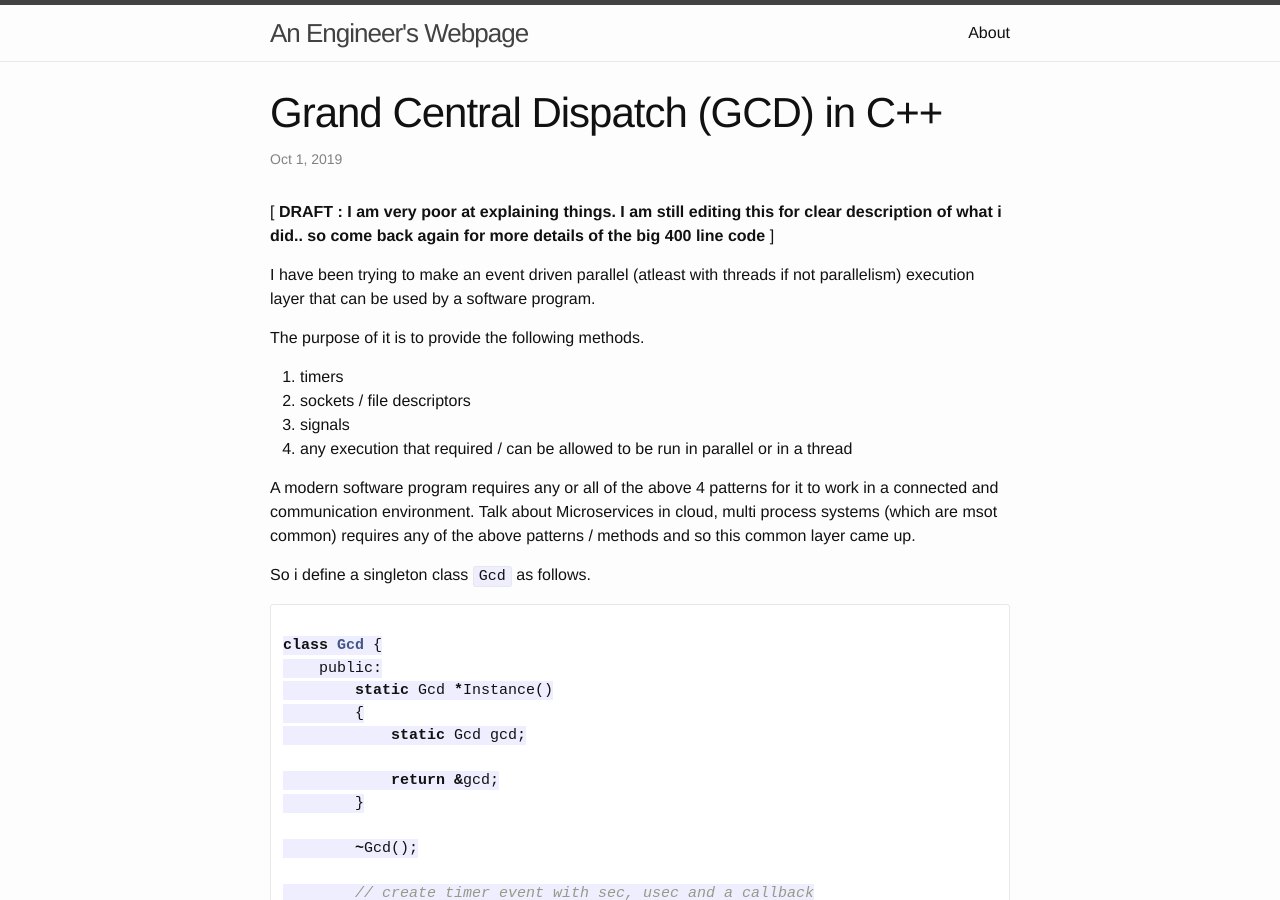
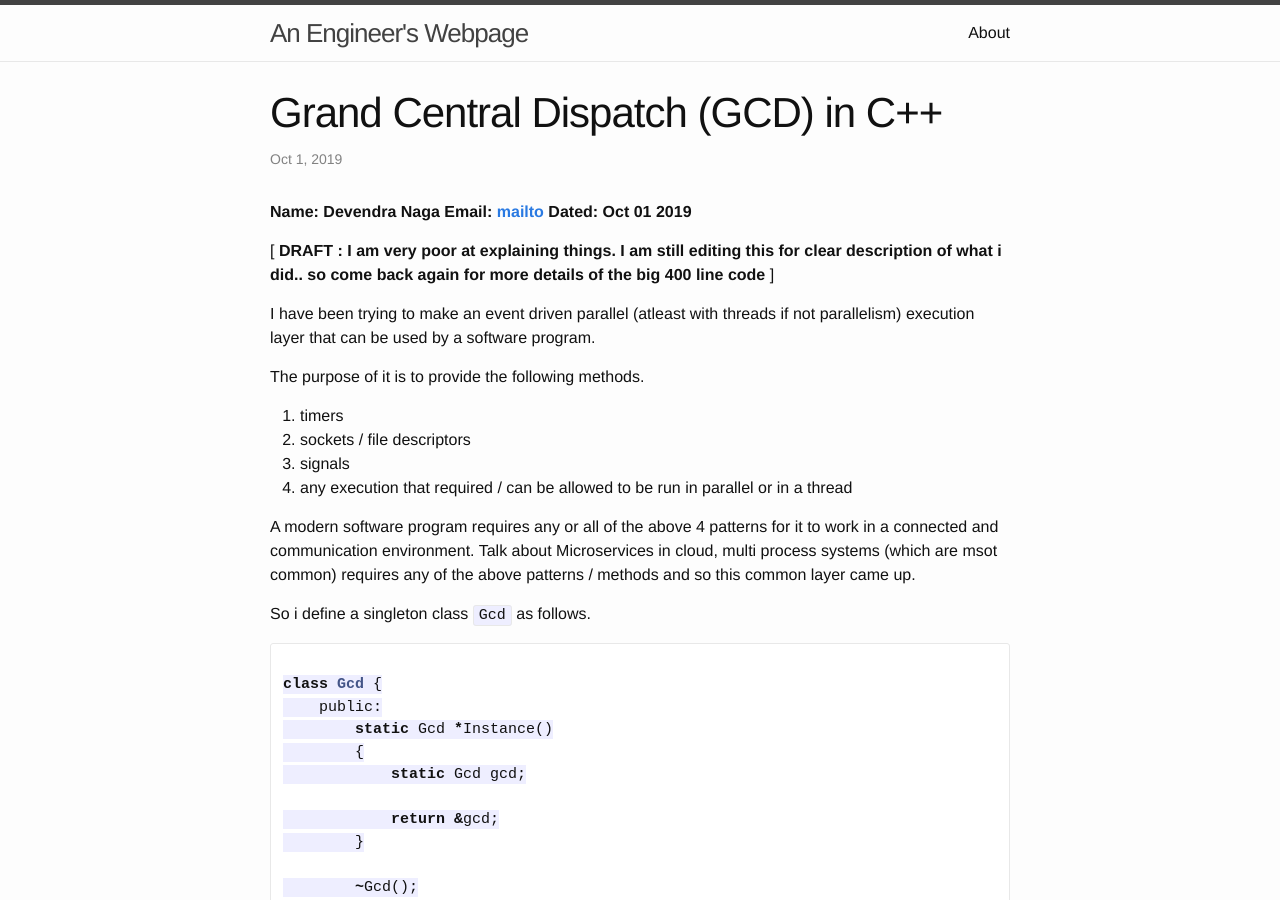
Before and after one commit to DevNaga/devnaga.github.io, a Jekyll site: the page built from _posts/2019-01-10-gcd-fraemwork.markdown, in a window 1280 px wide and 900 px high. Built offline with Jekyll 4.4.1, drawn with Linux system fonts in a browser that asks for light colours.

Commit message:
update timestamp

```diff
--- a/_posts/2019-01-10-gcd-fraemwork.markdown
+++ b/_posts/2019-01-10-gcd-fraemwork.markdown
@@ -4,6 +4,10 @@ title:  "Grand Central Dispatch (GCD) in C++"
 date:   2019-10-01 23:26:00
 categories: technology, c++, event driven
 ---
+
+**Name: Devendra Naga**
+**Email: [mailto](mailto:devendra.aaru@gmail.com)**
+**Dated: Oct 01 2019**
 
 
 [ **DRAFT : I am very poor at explaining things. I am still editing this for clear description of what i did.. so come back again for more details of the big 400 line code** ]
```
